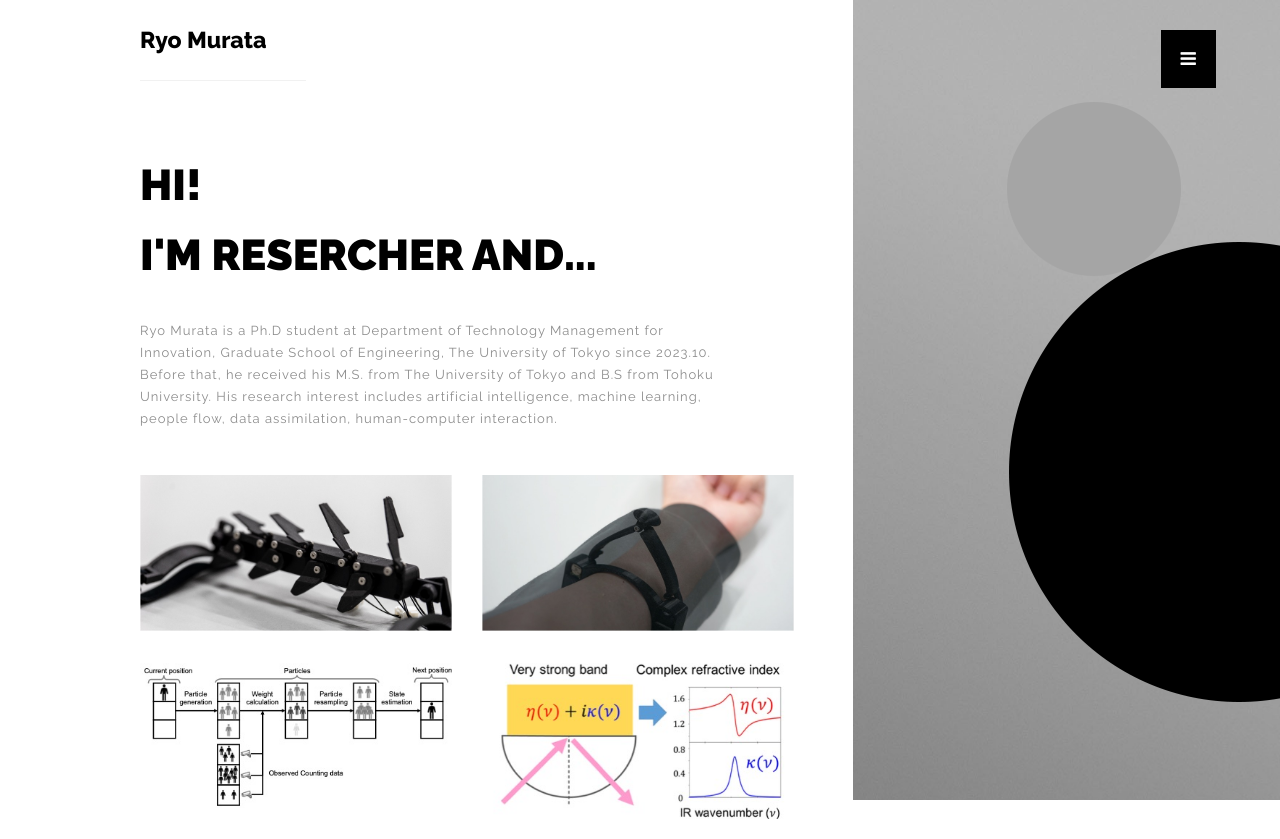
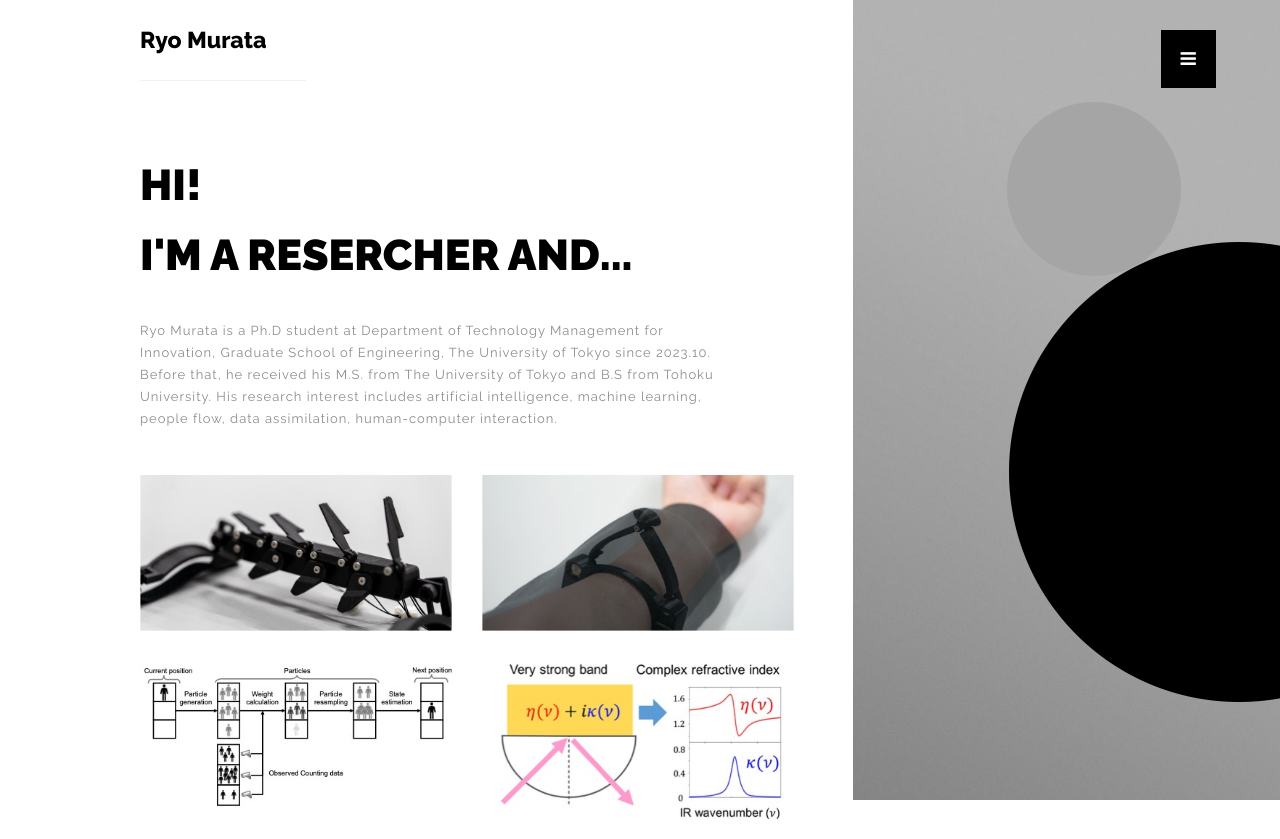
Before and after one commit to RyoMurata-0128/portfolio, a plain HTML site: page index.html in a window 1280 px wide. Shown: the top 839 px of the page. Drawn offline with Linux system fonts and the light colour scheme.

Commit message:
Add files via upload

```diff
--- a/index.html
+++ b/index.html
@@ -72,7 +72,7 @@
         <div class="text-intro" id="site-type">
 
           <h1>Hi!</h1>
-          <h1>I'm Resercher and...</h1>
+          <h1>I'm a Resercher and...</h1>
           <!-- <h1 class="typewrite"><span>Portfolio</span></h1> Change on script.js -->
           <p>Ryo Murata is a Ph.D student at Department of Technology Management for Innovation, Graduate School of Engineering, The University of Tokyo since 2023.10. Before that, he received his M.S. from The University of Tokyo and B.S from Tohoku University. His research interest includes artificial intelligence, machine learning, people flow, data assimilation, human-computer interaction.</p>
 
```
